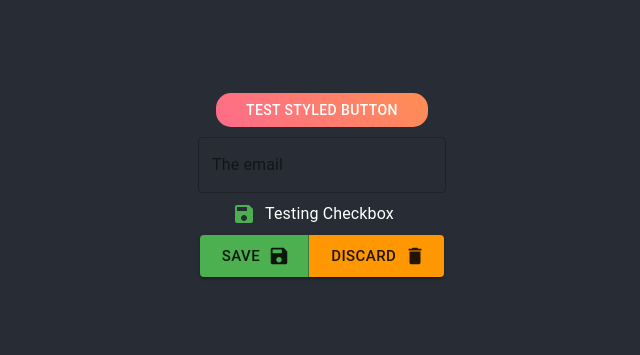
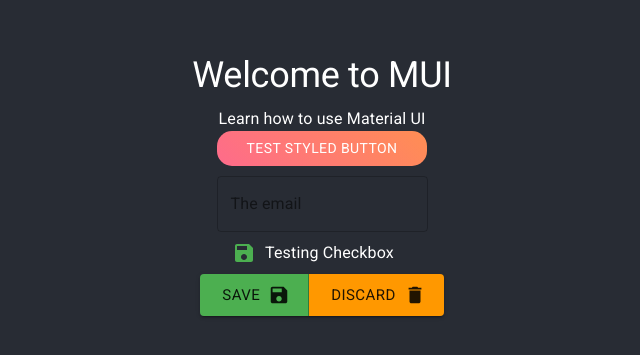
Before and after one commit to yuico/material-ui-react, a React (Create React App) app: page / in a window 1280 px wide. Shown: the part 215-570 px from the top of the page, without its empty margins (318-958 px from the left). Built offline with nearby package versions, Linux system fonts and the light colour scheme.

Commit message:
modify Typography using createMuiTheme of Styles

```diff
--- a/package.json
+++ b/package.json
@@ -8,6 +8,7 @@
     "@testing-library/jest-dom": "^5.11.4",
     "@testing-library/react": "^11.1.0",
     "@testing-library/user-event": "^12.1.10",
+    "fontsource-roboto": "^4.0.0",
     "react": "^17.0.2",
     "react-dom": "^17.0.2",
     "react-scripts": "4.0.3",
--- a/src/App.js
+++ b/src/App.js
@@ -10,6 +10,9 @@
 
 import { makeStyles, ThemeProvider, createMuiTheme } from '@material-ui/core/Styles';
 import { green, orange } from '@material-ui/core/colors';
+import 'fontsource-roboto';
+
+import Typography from '@material-ui/core/Typography';
 
 const useStyles = makeStyles({
   root: {
@@ -23,6 +26,12 @@
 })
 
 const theme = createMuiTheme({
+  typography: {
+    h2: {
+      fontSize: 36,
+      marginBottom: 10,
+    }
+  },
   palette: {
     primary: {
       main: green[500],
@@ -63,6 +72,18 @@
     <ThemeProvider theme={theme}>
       <div className="App">
         <header className="App-header">
+          <Typography
+            variant="h2"
+            component="div"
+          >
+            Welcome to MUI
+          </Typography>
+          <Typography
+            /* variant="subtitle1" */
+            variant="body1"
+          >
+            Learn how to use Material UI
+          </Typography>
           <ButtonStyled />
           <TextField
             /* variant="filled" */
```
Also changed, not shown: 1 other file (tests, documents, lock files or other folders).
